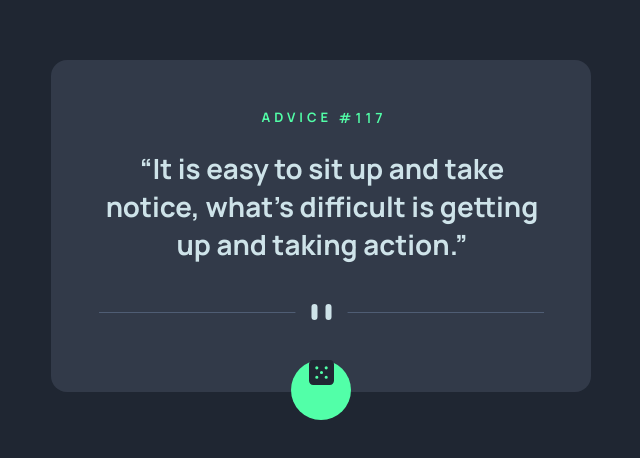
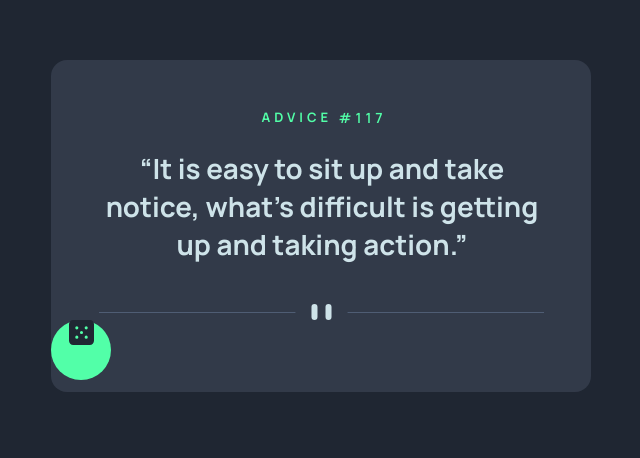
Before and after one commit to HigoFerreira/advice-generation-app, a plain HTML site: page index.html in a window 1280 px wide. Shown: the part 174-632 px from the top of the page, without its empty margins (319-959 px from the left). Drawn offline with Linux system fonts and the light colour scheme.

Commit message:
Foram realizadas modificações de classes do botão neon-green

```diff
--- a/index.html
+++ b/index.html
@@ -43,7 +43,7 @@
           />
         </div>
 
-        <div class="icon-dice">
+        <div class="space-buttom">
           <a href="#" class="circle-neon"
             >
             <img
```
